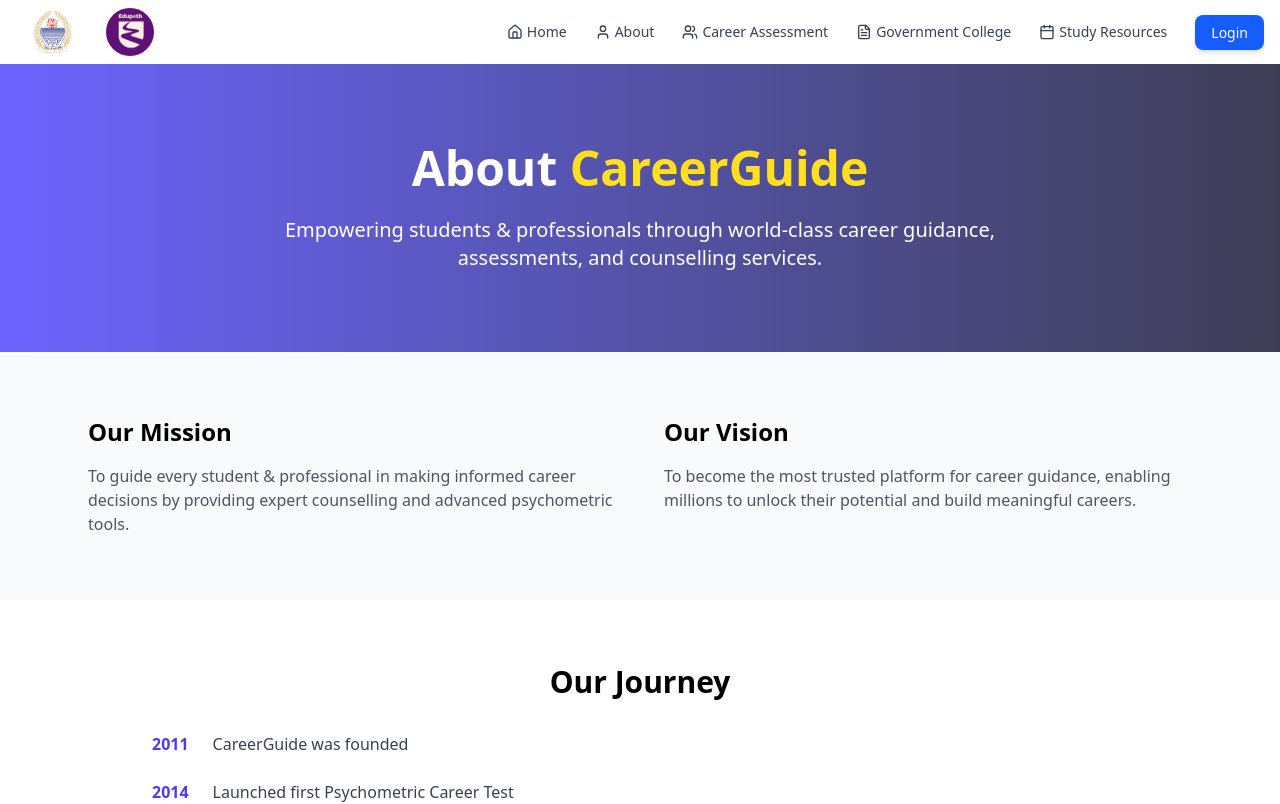
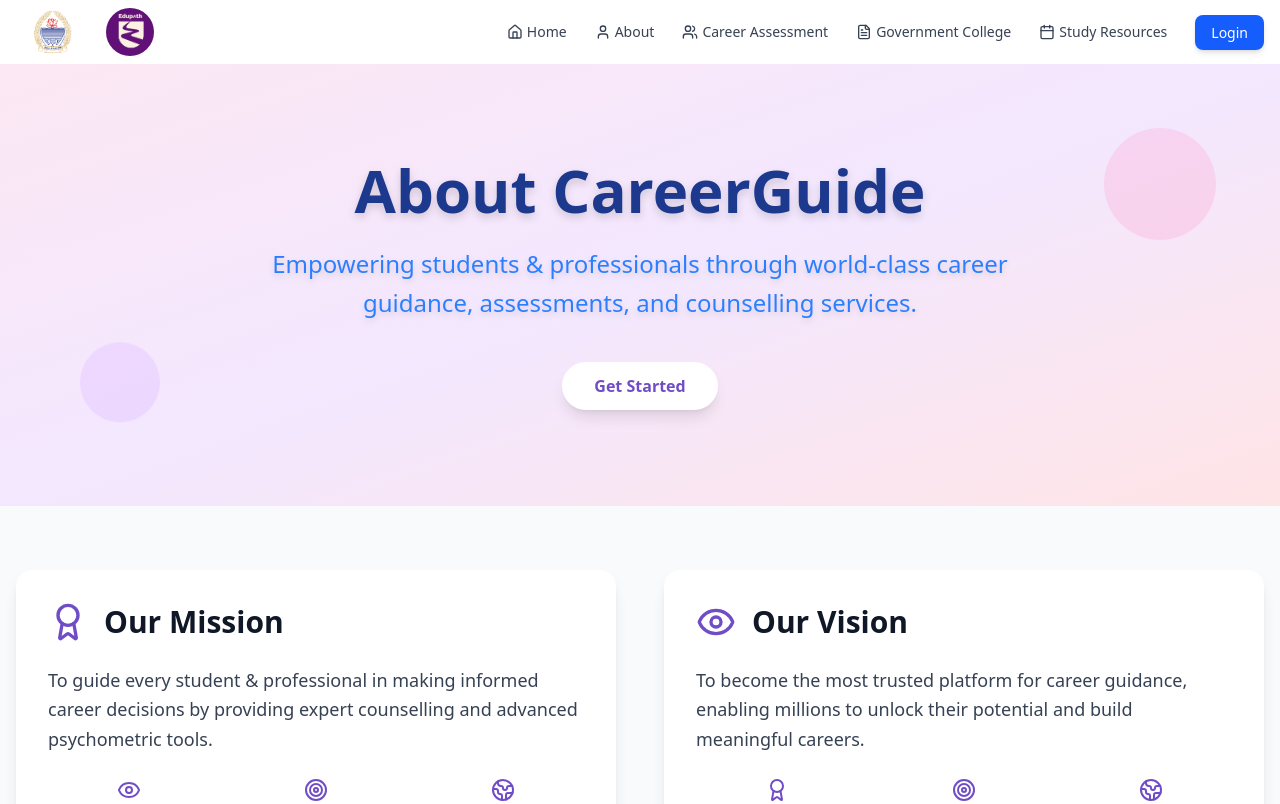
Before and after one commit to ashwanik0777/EduPath, a Next.js app: page /about in a window 1280 px wide. Shown: the top 804 px of the page. Built offline with nearby package versions, Linux system fonts and the light colour scheme.

Commit message:
update HeroBanner and about some files

```diff
--- a/src/app/about/page.tsx
+++ b/src/app/about/page.tsx
@@ -9,7 +9,11 @@ import CTASection from "@/app/components/about/CTASection"
 export default function AboutPage() {
   return (
     <main>
-      <HeroSection />
+      <HeroSection
+  title="About CareerGuide"
+  subtitle="Empowering students & professionals through world-class career guidance, assessments, and counselling services."
+  bgTheme={2}
+/>
       <MissionVision />
       <Journey />
       <Values />
--- a/src/app/components/HeroSection.tsx
+++ b/src/app/components/HeroSection.tsx
@@ -1,22 +1,175 @@
 "use client"
 import { motion } from "framer-motion"
 
-export default function HeroSection() {
+// Theme type definition
+type Theme = {
+  sectionBg: string
+  circles: Array<{ class: string }>
+}
+
+// Theme gradients (soft, modern, based on given colors)
+const bgThemes: Record<number, Theme> = {
+  1: {
+    sectionBg: "bg-gradient-to-br from-blue-100 via-indigo-100 to-purple-100",
+    circles: [
+      { class: "top-10 left-10 w-32 h-32 bg-blue-300/30 animate-pulse" },
+      { class: "bottom-10 right-10 w-24 h-24 bg-indigo-300/40 animate-ping" },
+    ],
+  },
+  2: {
+    sectionBg: "bg-gradient-to-br from-pink-100 via-purple-100 to-rose-100",
+    circles: [
+      { class: "top-16 right-16 w-28 h-28 bg-pink-300/30 animate-pulse" },
+      { class: "bottom-16 left-20 w-20 h-20 bg-purple-300/30 animate-bounce" },
+    ],
+  },
+  3: {
+    sectionBg: "bg-gradient-to-br from-orange-100 via-red-200 to-yellow-100",
+    circles: [
+      {
+        class:
+          "top-10 left-1/4 w-48 h-48 bg-orange-400/20 animate-ping blur-xl",
+      },
+      {
+        class:
+          "bottom-16 right-1/3 w-40 h-40 bg-yellow-400/30 animate-pulse blur-md",
+      },
+      {
+        class:
+          "top-1/2 right-10 w-24 h-24 bg-red-300/30 animate-bounce blur-sm",
+      },
+    ],
+  },
+
+  4: {
+    sectionBg: "bg-gradient-to-tr from-cyan-100 via-blue-100 to-sky-100",
+    circles: [
+      { class: "top-12 right-12 w-24 h-24 bg-cyan-300/30 animate-pulse" },
+      { class: "bottom-10 left-16 w-32 h-32 bg-blue-300/20 animate-spin-slow" },
+    ],
+  },
+  5: {
+    sectionBg: "bg-gradient-to-br from-fuchsia-100 via-pink-100 to-violet-100",
+    circles: [
+      { class: "top-20 left-1/2 w-20 h-20 bg-fuchsia-300/30 animate-bounce" },
+      { class: "bottom-16 right-1/2 w-28 h-28 bg-violet-300/30 animate-ping" },
+    ],
+  },
+  6: {
+    sectionBg: "bg-gradient-to-bl from-emerald-100 via-lime-100 to-green-100",
+    circles: [
+      { class: "top-10 left-16 w-28 h-28 bg-emerald-300/30 animate-pulse" },
+      { class: "bottom-10 right-16 w-36 h-36 bg-lime-300/30 animate-ping" },
+    ],
+  },
+  7: {
+    sectionBg: "bg-gradient-to-br from-rose-100 via-pink-100 to-sky-100",
+    circles: [
+      { class: "top-1/3 right-16 w-32 h-32 bg-rose-300/30 animate-ping" },
+      { class: "bottom-1/3 left-20 w-24 h-24 bg-sky-300/30 animate-pulse" },
+    ],
+  },
+   8: {
+    sectionBg: "bg-gradient-to-br from-neutral-100 via-zinc-200 to-gray-100",
+    circles: [
+      {
+        class:
+          "top-20 left-20 w-64 h-64 bg-gray-500/20 animate-spin-slow blur-xl",
+      },
+      {
+        class:
+          "bottom-10 right-10 w-40 h-40 bg-zinc-400/30 animate-pulse blur-md",
+      },
+      {
+        class:
+          "top-1/3 right-1/3 w-24 h-24 bg-black/10 animate-none border border-white/20",
+      },
+    ],
+  },
+   9: {
+    sectionBg: "bg-gradient-to-tr from-red-100 via-orange-200 to-yellow-100",
+    circles: [
+      {
+        class:
+          "top-0 left-1/4 w-64 h-64 bg-red-400/20 animate-ping blur-2xl",
+      },
+      {
+        class:
+          "bottom-0 right-1/4 w-56 h-56 bg-orange-300/30 animate-bounce blur-md",
+      },
+      {
+        class:
+          "top-1/2 left-1/2 w-32 h-32 bg-yellow-300/30 animate-pulse blur-sm",
+      },
+    ],
+  },
+  10: {
+    sectionBg: "bg-gradient-to-br from-indigo-100 via-pink-100 to-purple-100",
+    circles: [
+      { class: "top-16 left-16 w-24 h-24 bg-indigo-300/30 animate-pulse" },
+      { class: "bottom-16 right-16 w-28 h-28 bg-pink-300/30 animate-ping" },
+    ],
+  },
+};
+type HeroSectionProps = {
+  title: string
+  subtitle: string
+  bgTheme?: number
+}
+
+export default function HeroSection({
+  title,
+  subtitle,
+  bgTheme = 1,
+}: HeroSectionProps) {
+  const theme = bgThemes[bgTheme] || bgThemes[1]
+
   return (
-    <section className="relative bg-gradient-to-r from-[#6C63FF] to-[#3F3D56] text-white py-20">
-      <div className="max-w-6xl mx-auto px-6 text-center">
+    <section
+      className={`relative ${theme.sectionBg} text-white py-24 transition-all duration-700 ease-in-out overflow-hidden`}
+    >
+      {/* Background circles */}
+      {theme.circles.map((circle, index) => (
+        <div
+          key={index}
+          className={`absolute rounded-full ${circle.class}`}
+        ></div>
+      ))}
+
+      {/* Overlay for softness */}
+      <div className="absolute inset-0 "></div>
+
+      {/* Content */}
+      <div className="relative max-w-6xl mx-auto px-6 text-center">
         <motion.h1
-          initial={{opacity:0, y:30}}
-          animate={{opacity:1, y:0}}
-          transition={{duration:0.7}}
-          className="text-4xl md:text-5xl font-bold mb-6"
+          initial={{ opacity: 0, y: 40, scale: 0.95 }}
+          animate={{ opacity: 1, y: 0, scale: 1 }}
+          transition={{ duration: 0.8, ease: "easeOut" }}
+          className="text-4xl md:text-6xl font-extrabold mb-6 drop-shadow-lg text-blue-900"
         >
-          About <span className="text-yellow-300">CareerGuide</span>
+          {title}
         </motion.h1>
-        <p className="text-lg md:text-xl max-w-3xl mx-auto">
-          Empowering students & professionals through world-class career guidance,
-          assessments, and counselling services.
-        </p>
+
+        <motion.p
+          initial={{ opacity: 0, y: 20 }}
+          animate={{ opacity: 1, y: 0 }}
+          transition={{ duration: 0.9, delay: 0.2, ease: "easeOut" }}
+          className="text-lg md:text-2xl max-w-3xl mx-auto leading-relaxed font-medium text-blue-500 drop-shadow-md"
+        >
+          {subtitle}
+        </motion.p>
+
+        {/* Smooth CTA button */}
+        <motion.div
+          initial={{ opacity: 0, scale: 0.9 }}
+          animate={{ opacity: 1, scale: 1 }}
+          transition={{ duration: 0.8, delay: 0.4, ease: "easeOut" }}
+          className="mt-10"
+        >
+          <button className="px-8 py-3 bg-white text-[#704DC6] font-semibold rounded-full shadow-lg hover:scale-105 hover:shadow-xl transition-all duration-300">
+            Get Started
+          </button>
+        </motion.div>
       </div>
     </section>
   )
--- a/src/app/components/about/MissionVision.tsx
+++ b/src/app/components/about/MissionVision.tsx
@@ -1,20 +1,60 @@
+"use client"
+import { Award, Eye, Target, Globe2 } from "lucide-react"
+
 export default function MissionVision() {
   return (
     <section className="py-16 bg-gray-50">
-      <div className="max-w-6xl mx-auto px-6 grid md:grid-cols-2 gap-12">
-        <div>
-          <h2 className="text-2xl font-bold mb-4">Our Mission</h2>
-          <p className="text-gray-600">
+      <div className="max-w-7xl mx-auto px-4 grid md:grid-cols-2 gap-12">
+        {/* Mission Card */}
+        <div className="bg-white rounded-2xl p-8 shadow-lg hover:shadow-xl transition-shadow duration-300 cursor-default flex flex-col">
+          <div className="flex items-center mb-6 gap-4">
+            <Award className="w-10 h-10 text-[#704DC6]" />
+            <h2 className="text-3xl font-extrabold text-gray-900">Our Mission</h2>
+          </div>
+          <p className="text-gray-700 leading-relaxed text-lg mb-6">
             To guide every student & professional in making informed career decisions
             by providing expert counselling and advanced psychometric tools.
           </p>
+          <div className="grid grid-cols-3 gap-6 text-center text-gray-600 text-sm">
+            <div className="flex flex-col items-center space-y-1">
+              <Eye className="w-6 h-6 text-[#704DC6]" />
+              <span>Clear Vision</span>
+            </div>
+            <div className="flex flex-col items-center space-y-1">
+              <Target className="w-6 h-6 text-[#704DC6]" />
+              <span>Focused Goals</span>
+            </div>
+            <div className="flex flex-col items-center space-y-1">
+              <Globe2 className="w-6 h-6 text-[#704DC6]" />
+              <span>Global Impact</span>
+            </div>
+          </div>
         </div>
-        <div>
-          <h2 className="text-2xl font-bold mb-4">Our Vision</h2>
-          <p className="text-gray-600">
+
+        {/* Vision Card */}
+        <div className="bg-white rounded-2xl p-8 shadow-lg hover:shadow-xl transition-shadow duration-300 cursor-default flex flex-col">
+          <div className="flex items-center mb-6 gap-4">
+            <Eye className="w-10 h-10 text-[#704DC6]" />
+            <h2 className="text-3xl font-extrabold text-gray-900">Our Vision</h2>
+          </div>
+          <p className="text-gray-700 leading-relaxed text-lg mb-6">
             To become the most trusted platform for career guidance, enabling millions
             to unlock their potential and build meaningful careers.
           </p>
+          <div className="grid grid-cols-3 gap-6 text-center text-gray-600 text-sm">
+            <div className="flex flex-col items-center space-y-1">
+              <Award className="w-6 h-6 text-[#704DC6]" />
+              <span>Quality Service</span>
+            </div>
+            <div className="flex flex-col items-center space-y-1">
+              <Target className="w-6 h-6 text-[#704DC6]" />
+              <span>Innovation</span>
+            </div>
+            <div className="flex flex-col items-center space-y-1">
+              <Globe2 className="w-6 h-6 text-[#704DC6]" />
+              <span>Wide Reach</span>
+            </div>
+          </div>
         </div>
       </div>
     </section>
```
